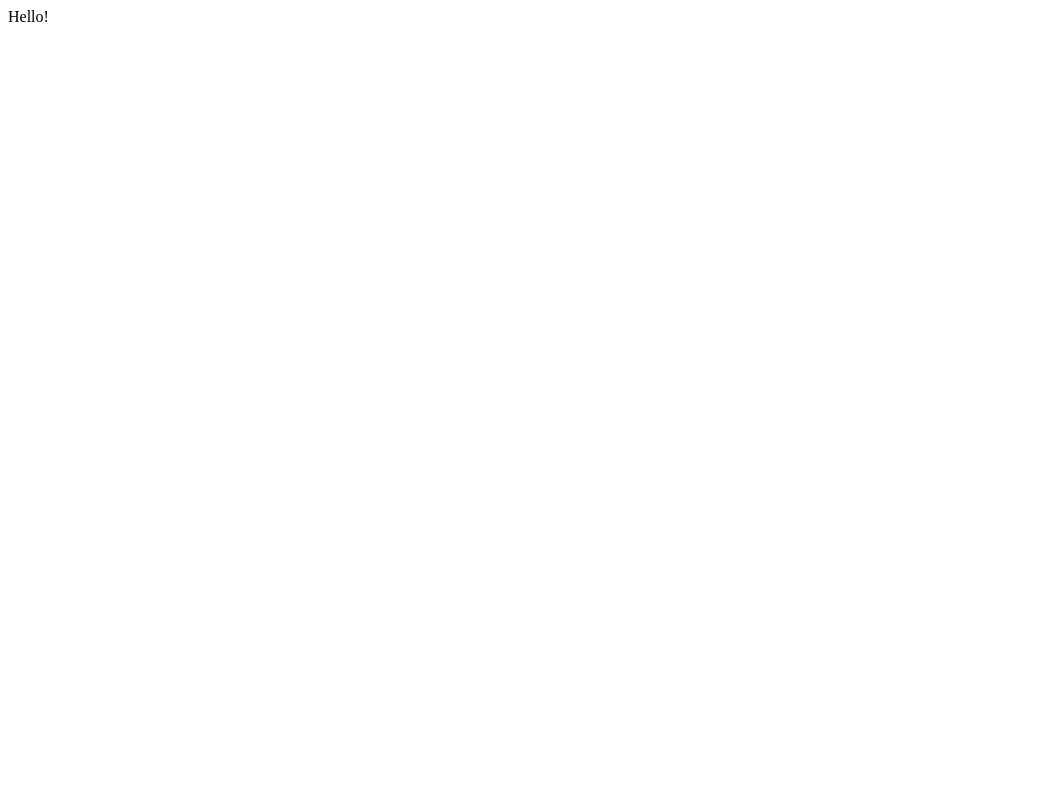
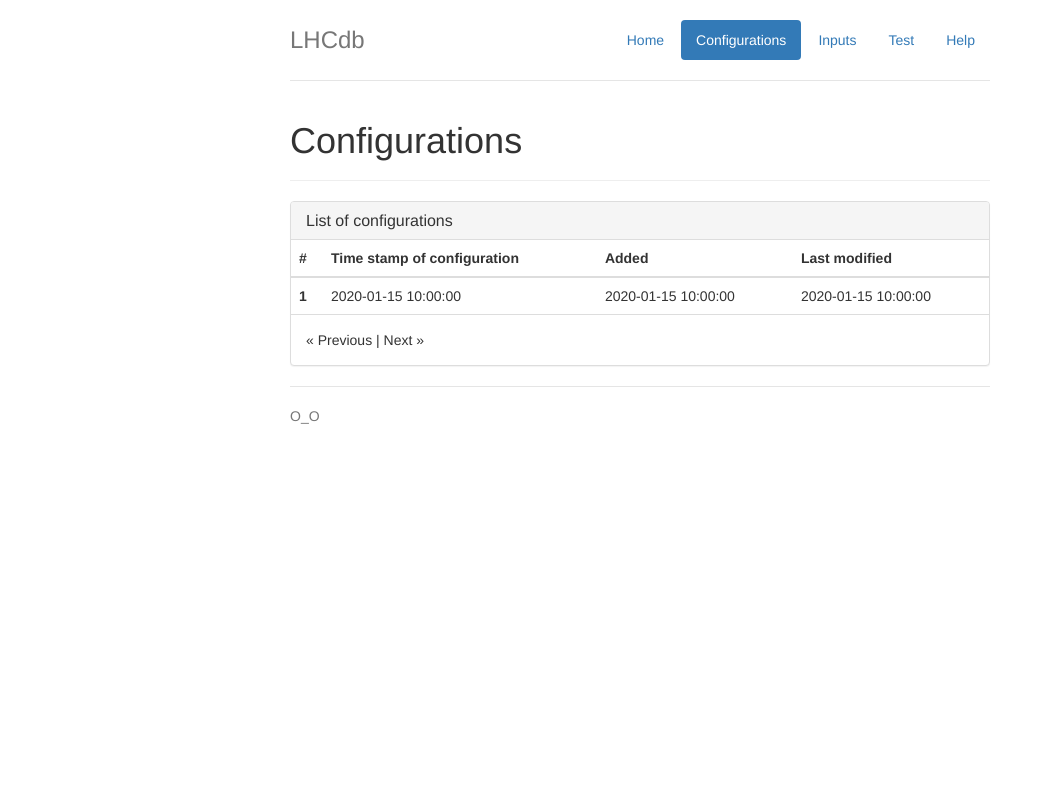
Before and after one commit to lariat/lhcdb, a Flask app: page /configurations in a window 1280 px wide. Before the commit the part shown is almost empty. Shown: the whole page, without its empty margins (0-1045 px from the left). Run offline with Flask 2, Linux system fonts and the light colour scheme; tables that the repository leaves empty hold one stand-in row (values such as "Sample post"); some libraries are stand-ins or nearby versions.

Commit message:
Add page that displays a list of all the configurations.

```diff
--- a/lhcdb/templates/base.html
+++ b/lhcdb/templates/base.html
@@ -1,5 +1,6 @@
 {% set navigation_bar = [
     ('/', 'index', 'Home'),
+    ('/configurations', 'configurations', 'Configurations'),
     ('/inputs', 'inputs', 'Inputs'),
     ('/test', 'test', 'Test'),
     ('/help', 'help', 'Help'),
--- /dev/null
+++ b/lhcdb/templates/configurations.html
@@ -0,0 +1,62 @@
+{% extends "base.html" %}
+{% set active_page = "configurations" %}
+
+{% block content %}
+
+      <div class="page-header">
+        <h1>Configurations</h1>
+      </div>
+
+      <div class="panel panel-default">
+
+        <div class="panel-heading">
+          <h3 class="panel-title">List of configurations</h3>
+        </div>
+
+        <table class="table">
+          <thead>
+            <tr>
+              <th>#</th>
+              <th>Time stamp of configuration</th>
+              <th>Added</th>
+              <th>Last modified</th>
+            </tr>
+          </thead>
+          <tbody>
+
+          {% for configuration in configurations.items %}
+            <tr>
+              <th scope="row">{{ configuration.id }}</th>
+              <td>{{ configuration.date_time }}</td>
+              <td>{{ configuration.date_time_added }}</td>
+              <td>{{ configuration.date_time_updated }}</td>
+            </tr>
+          {% endfor %}
+
+          </tbody>
+        </table>
+
+        <div class="panel-body">
+
+        {# If we have previous posts #}
+        {% if configurations.has_prev %}
+          <a href="{{ url_for('configurations', page=configurations.prev_num) }}">
+            &laquo; Previous
+          </a>
+        {% else %}
+          &laquo; Previous
+        {% endif %}
+        |
+        {% if configurations.has_next %}
+          <a href="{{ url_for('configurations', page=configurations.next_num) }}">
+            Next &raquo;
+          </a>
+        {% else %}
+            Next &raquo;
+        {% endif %}
+
+        </div>
+
+      </div>
+
+{% endblock %}
--- a/lhcdb/views.py
+++ b/lhcdb/views.py
@@ -10,12 +10,6 @@ from lhcdb.database import db_session
 from lhcdb.models import Input, HardwareConnections
 from lhcdb.auth import requires_auth
 
-#def query():
-#    #q = db_session.query(HardwareConnections).order_by(HardwareConnections.date_time).first()
-#    #q = db_session.query(Input).order_by(Input.name).first()
-#    q = HardwareConnections.query.order_by('date_time').first()
-#    return q
-
 @app.route('/')
 @app.route('/index')
 def index():
@@ -26,22 +20,32 @@ def index():
                            title='Home',
                            connections=query_dict)
 
+@app.route('/configurations')
+@app.route('/configurations/<int:page>')
+def configurations(page=1):
+    #query = HardwareConnections.query.order_by('date_time').all()
+    #query = HardwareConnections.query.with_entities(
+    #    HardwareConnections.id,
+    #    HardwareConnections.date_time,
+    #    HardwareConnections.date_time_added,
+    #    HardwareConnections.date_time_updated,
+    #    ).order_by('date_time').all()
+    configs = HardwareConnections.query.order_by('date_time').paginate(
+        page, 10
+        )
+    return render_template('configurations.html',
+                           configurations=configs,
+                           title='Configurations')
+    return 'Hello!'
+
 @app.route('/inputs')
 def inputs():
     query = db_session.query(Input.name).all()
+    #query = Input.query.with_entities(Input.name).all()
     results = zip(*query)[0]
     return render_template('inputs.html',
                            title='Inputs',
                            inputs=results)
-
-@app.route('/configurations')
-def configurations():
-    query = HardwareConnections.query.order_by('date_time').all()
-    print query
-    for result in query:
-        query_dict = dict(result.__dict__)
-        query_dict.pop('_sa_instance_state', None)
-    return 'Hello!'
 
 @app.route('/add-configuration')
 @requires_auth
```
